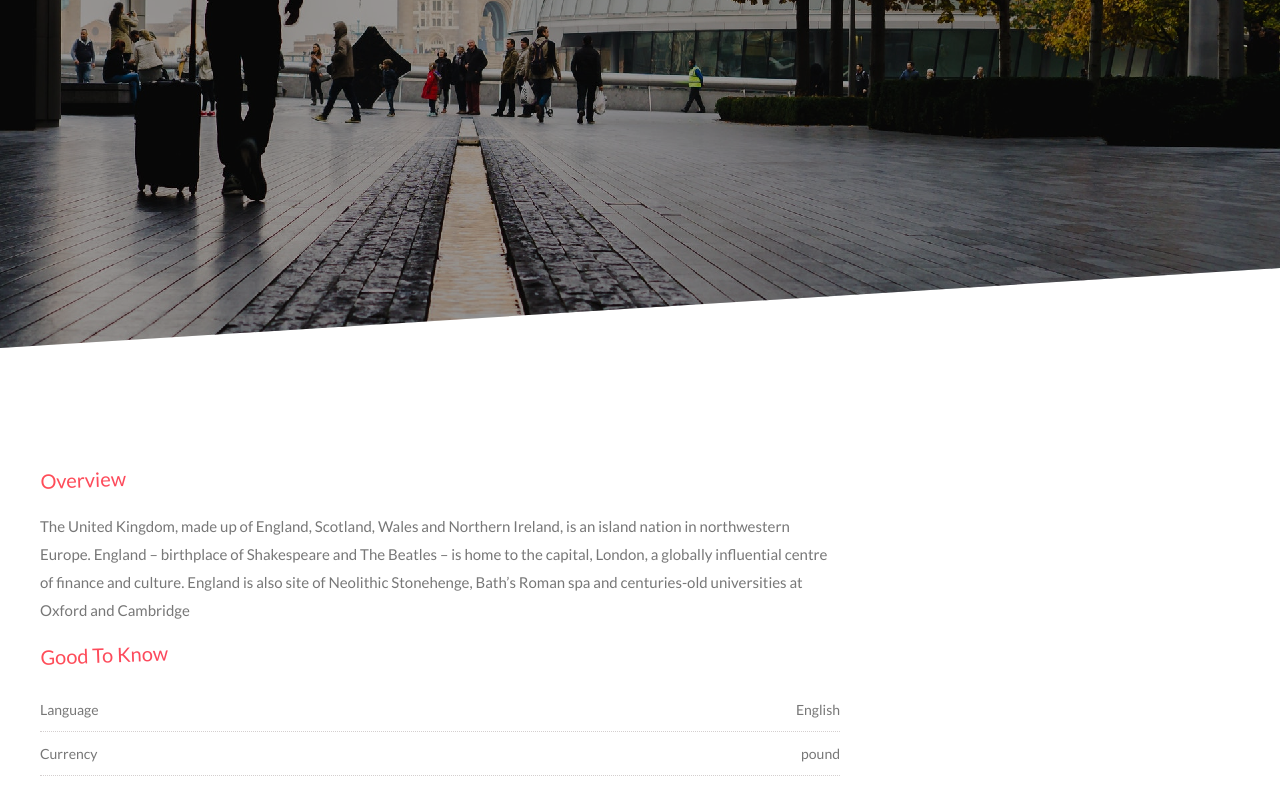
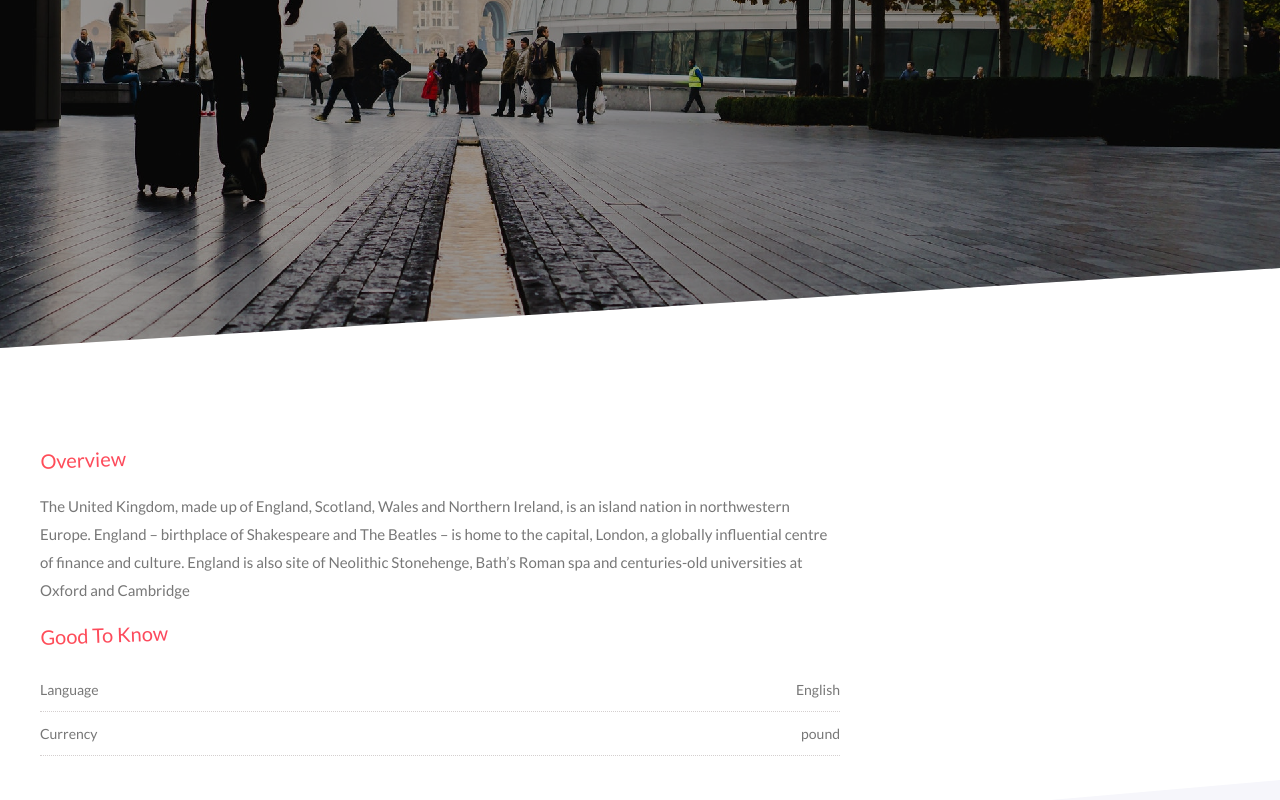
Before and after one commit to viettu2k/travel-website, a React (Create React App) app: page /details/1 in a window 1280 px wide. Shown: the part 452-1252 px from the top of the page. Built offline with nearby package versions, Linux system fonts and the light colour scheme.

Commit message:
scroll to top

```diff
--- a/src/pages/Details.jsx
+++ b/src/pages/Details.jsx
@@ -16,6 +16,7 @@ const Details = () => {
     () => {
       dispatch({ type: DETAILS, payload: id });
       dispatch({ type: CITIES, payload: id });
+      window.scrollTo(0, 0);
     },
     // eslint-disable-next-line
     [id]
--- a/src/pages/Home.jsx
+++ b/src/pages/Home.jsx
@@ -1,4 +1,4 @@
-import React, { useState, useContext } from "react";
+import React, { useState, useContext, useEffect } from "react";
 import { Helmet } from "react-helmet-async";
 import Header from "../components/Header";
 import Model from "../components/Model";
@@ -19,6 +19,10 @@ export default function Home() {
 
   const [registerModel] = useState("registerModel");
   const [loginModel] = useState("loginModel");
+
+  useEffect(() => {
+    window.scrollTo(0, 0);
+  }, []);
 
   return (
     <>
--- a/src/scss/base/_base.scss
+++ b/src/scss/base/_base.scss
@@ -6,6 +6,7 @@
 
 html {
     font-size: 10px;
+    scroll-behavior: smooth;
 }
 
 body {
--- a/src/scss/components/_destinationInfo.scss
+++ b/src/scss/components/_destinationInfo.scss
@@ -1,6 +1,6 @@
 @use "../abstracts" as *;
 .destinationInfo {
-    margin: 10rem 0;
+    margin: 8rem 0;
     &__p {
         font-size: 1.5rem;
         color: $sliverDark;
```
Also changed, not shown: src/main.css.
